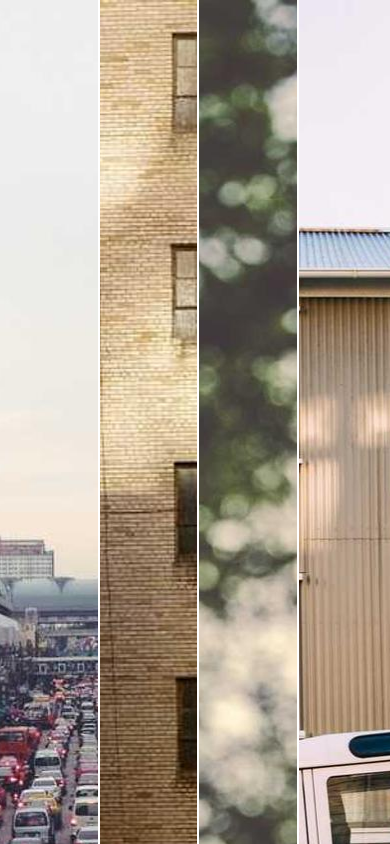
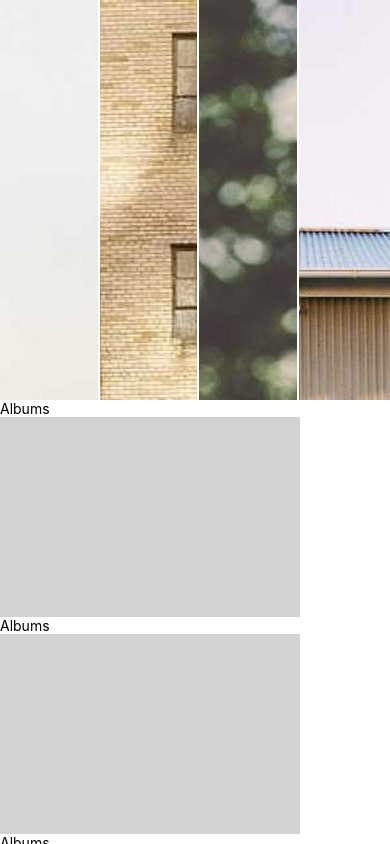
Before and after one commit to EmreOzdin/9-iphone-18-photos-app, a React Native app: screen / in a window 390 px wide. Built offline with nearby package versions, Linux system fonts and the light colour scheme.

Commit message:
"Replaced FlatList with ScrollView, added header section with FlatList, and added three new sections with text and gray rectangles."

```diff
--- a/App.tsx
+++ b/App.tsx
@@ -1,15 +1,25 @@
 import { StatusBar } from 'expo-status-bar';
-import { StyleSheet, Text, View, Image, FlatList } from "react-native";
+import {
+  StyleSheet,
+  Text,
+  View,
+  Image,
+  FlatList,
+  ScrollView,
+} from "react-native";
 import { photos } from "./data";
 
 export default function App() {
   return (
-    <View style={styles.container}>
+    <ScrollView style={styles.container}>
+      {/* Header */}
+      <View style={{ height: 400 }}>
         <FlatList
           data={photos}
           numColumns={5}
           contentContainerStyle={{ gap: 2 }}
           columnWrapperStyle={{ gap: 2 }}
+          scrollEnabled={false}
           renderItem={({ item }) => (
             <Image
               source={item.image}
@@ -17,9 +27,30 @@ export default function App() {
             />
           )}
         />
+      </View>
+      <View>
+        <Text>Albums</Text>
+        <View
+          style={{ height: 200, width: 300, backgroundColor: "lightgray" }}
+        ></View>
+      </View>
+
+      <View>
+        <Text>Albums</Text>
+        <View
+          style={{ height: 200, width: 300, backgroundColor: "lightgray" }}
+        ></View>
+      </View>
+
+      <View>
+        <Text>Albums</Text>
+        <View
+          style={{ height: 200, width: 300, backgroundColor: "lightgray" }}
+        ></View>
+      </View>
 
       <StatusBar style="auto" />
-    </View>
+    </ScrollView>
   );
 }
 
```
Lines whose indentation alone changed are shown as unchanged.
